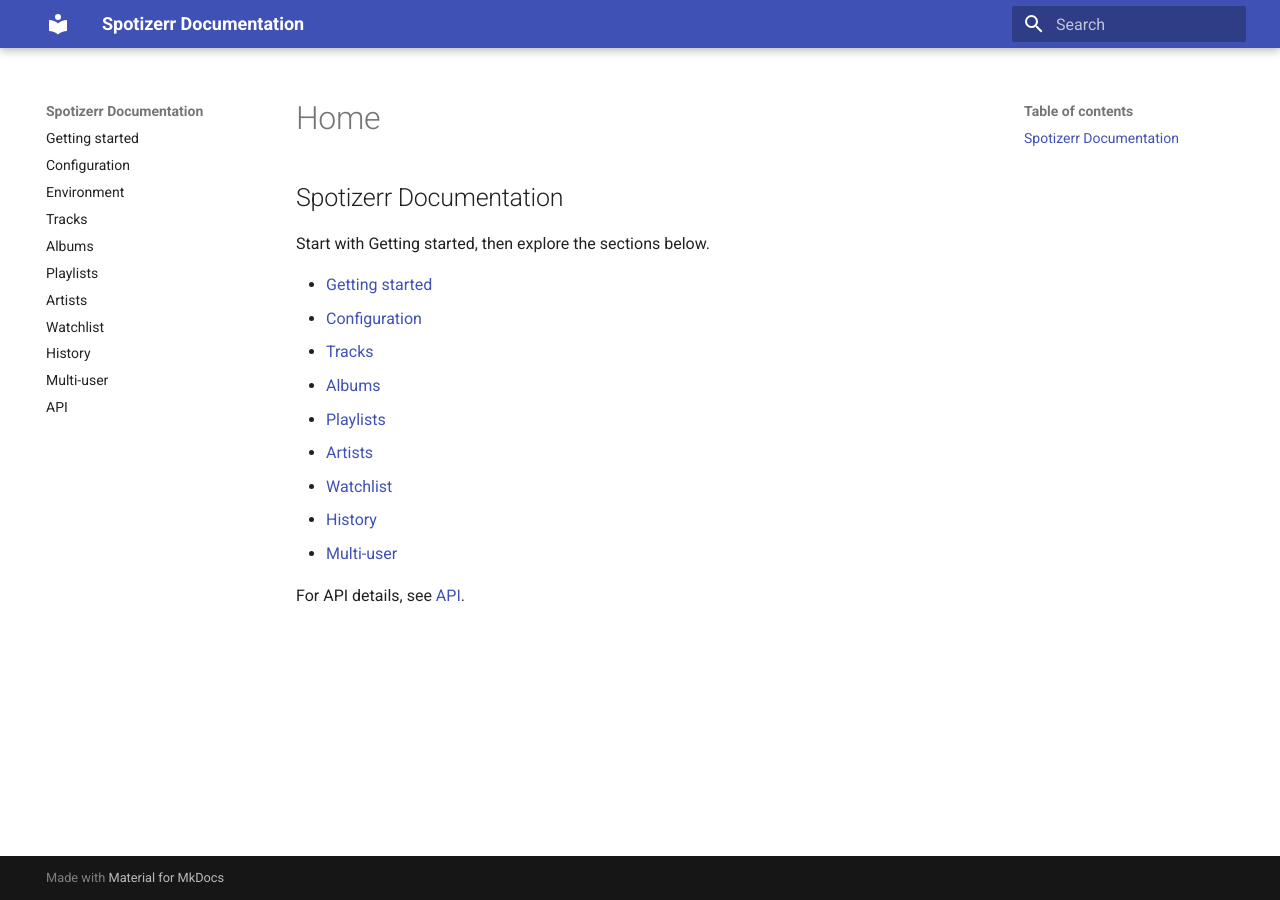
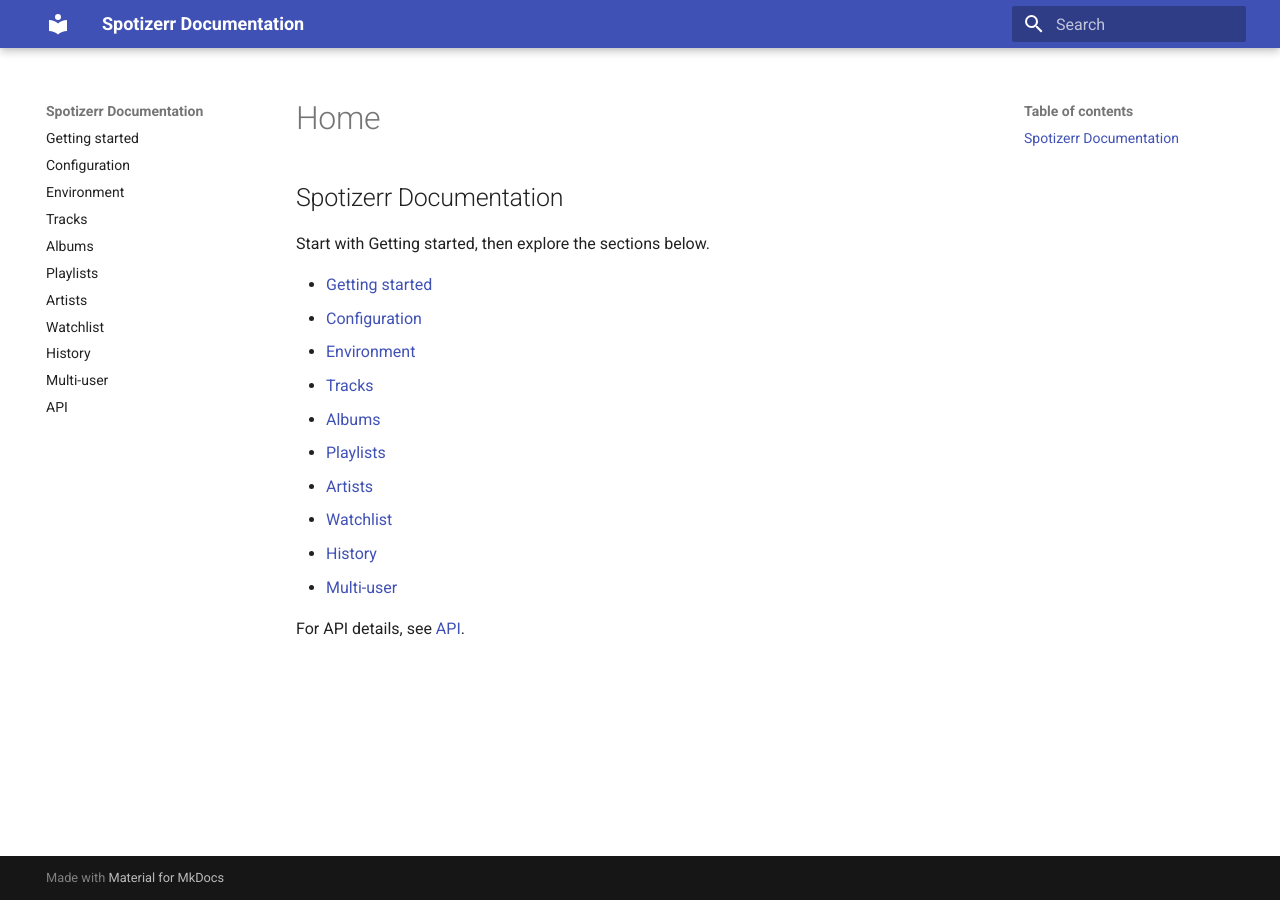
Before and after one commit to spotizerr-dev/spotizerr, an MkDocs documentation site: the page built from docs/index.md, in a window 1280 px wide. Built offline with MkDocs 1.6.1 and Material for MkDocs 9.7.7, drawn with Linux system fonts in a browser that asks for light colours.

Commit message:
chore(docs): add env vars to index.md

```diff
--- a/docs/index.md
+++ b/docs/index.md
@@ -4,6 +4,7 @@ Start with Getting started, then explore the sections below.
 
 - [Getting started](user/getting-started.md)
 - [Configuration](user/configuration.md)
+- [Environment](user/environment.md)
 - [Tracks](user/tracks.md)
 - [Albums](user/albums.md)
 - [Playlists](user/playlists.md)
```
